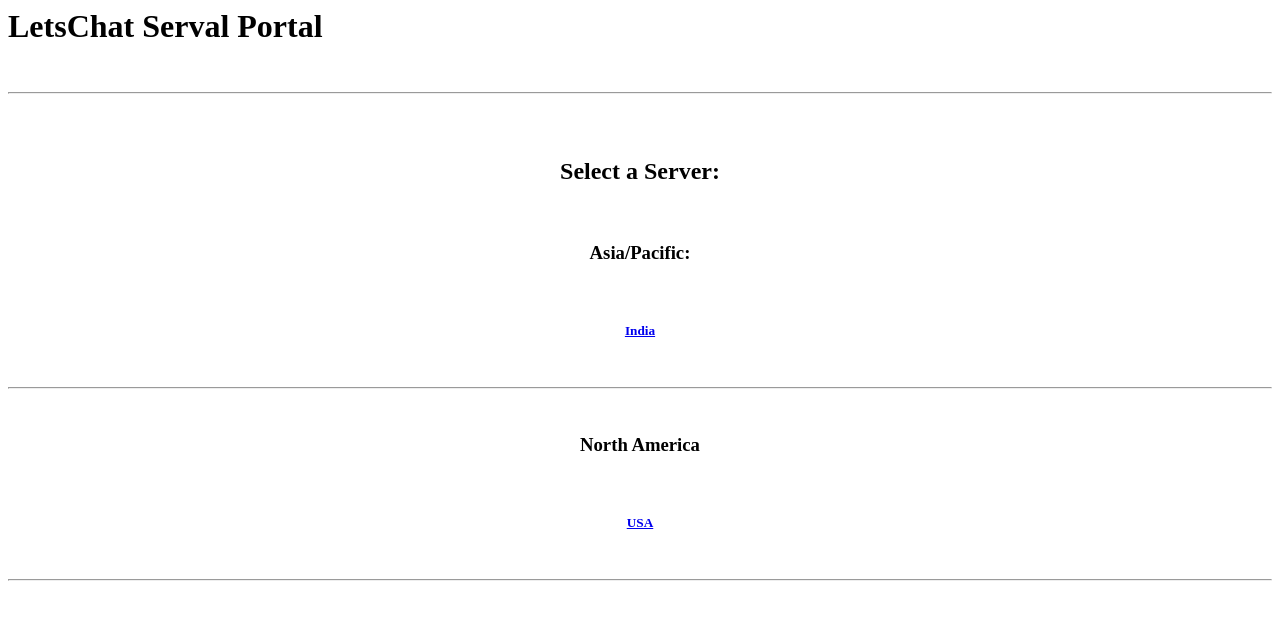
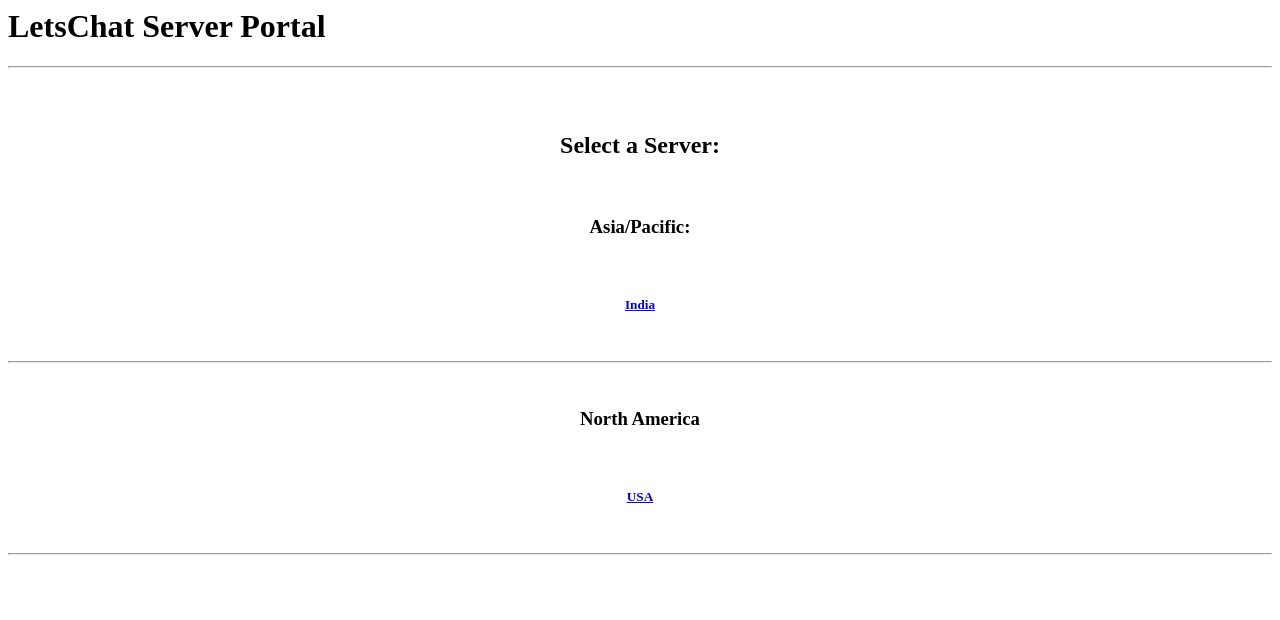
Before and after one commit to notsniped/Letschat-Portal, a plain HTML site: page index.html in a window 1280 px wide. Drawn offline with Linux system fonts and the light colour scheme.

Commit message:
Update index.html

```diff
--- a/index.html
+++ b/index.html
@@ -3,8 +3,7 @@
         <link rel="shortcut icon" href="icons8-chat-room-96.png">
     </head>
     <body>
-        <h1 id="title">LetsChat Serval Portal</h1>
-        <br>
+        <h1 id="title">LetsChat Server Portal</h1>
         <hr>
         <br>
         <br>
```
